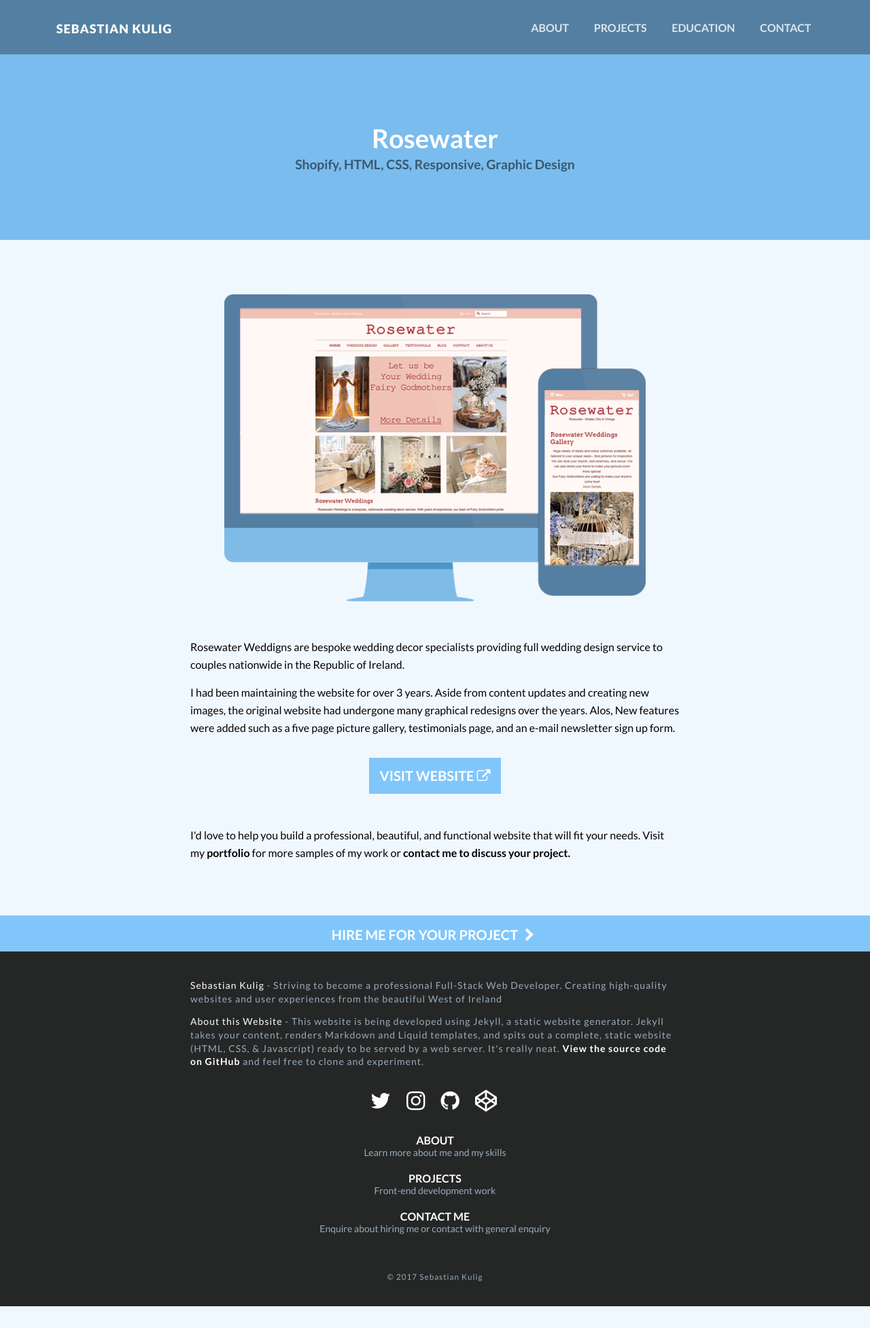
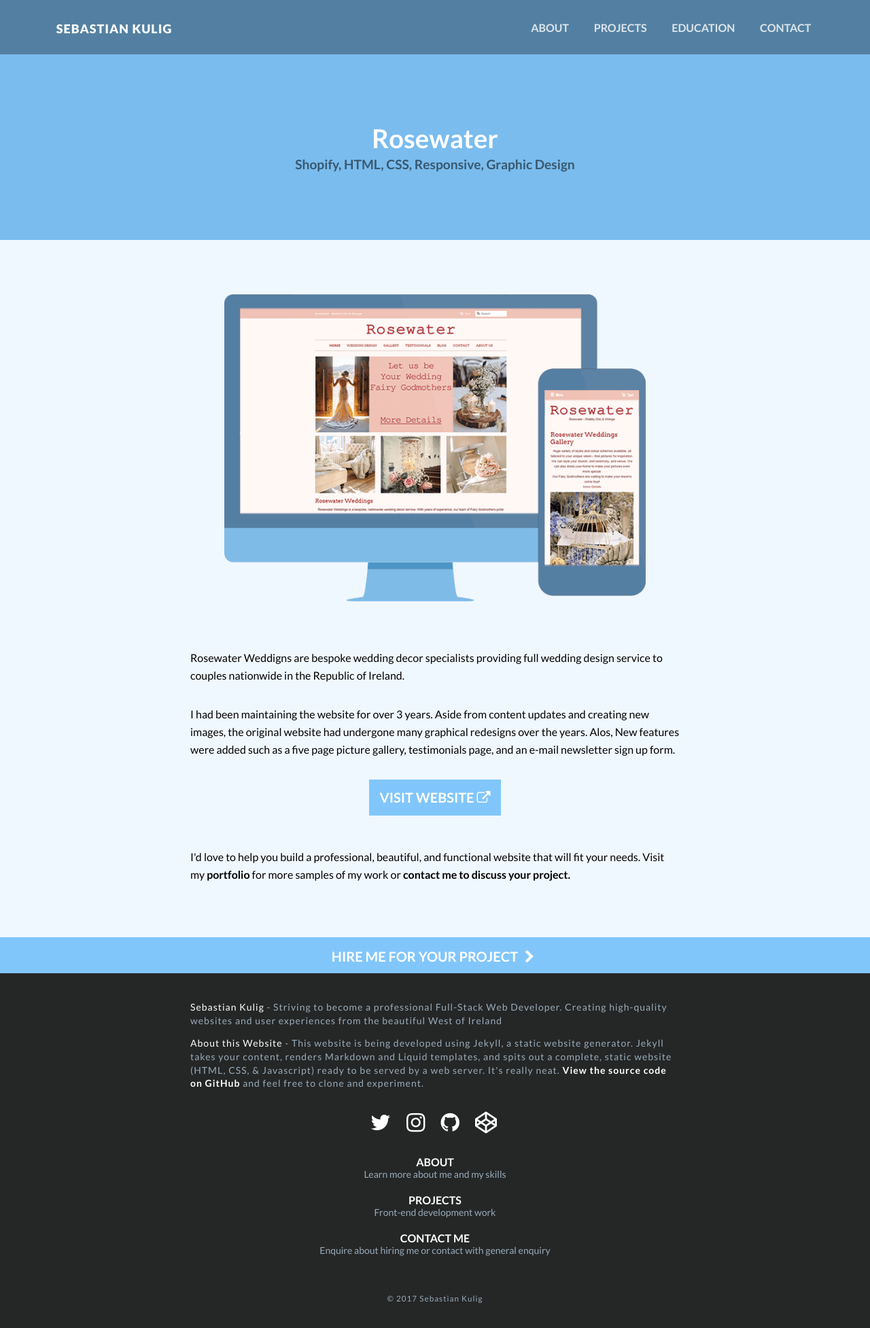
Before and after one commit to sebam2k4/sebastiankulig-Jekyll, a Jekyll site: the page built from source/_pages/portfolio/rosewater.md, in a window 1280 px wide. Shown: the whole page at 68% size. Built offline with Jekyll 4.4.1, drawn with Linux system fonts in a browser that asks for light colours; nearby versions of some CDN libraries; before the commit the page ends 1922 px from its top, so only the background shows below that.

Commit message:
CSS cleanup

```diff
--- a/source/assets/css/main.css
+++ b/source/assets/css/main.css
@@ -914,7 +914,7 @@ input[type="submit"]:hover {
     color: white;
 }
 
-.portfolio-page .content p {
+.portfolio-page p {
     margin-top: 2em;
 }
 
@@ -922,7 +922,7 @@ input[type="submit"]:hover {
 /*  ABOUT ME PAGE  */
 /*=================*/
 
-.content img#self {
+.about img {
     height: 110px;
     width: 110px;
     display: inline;
```
